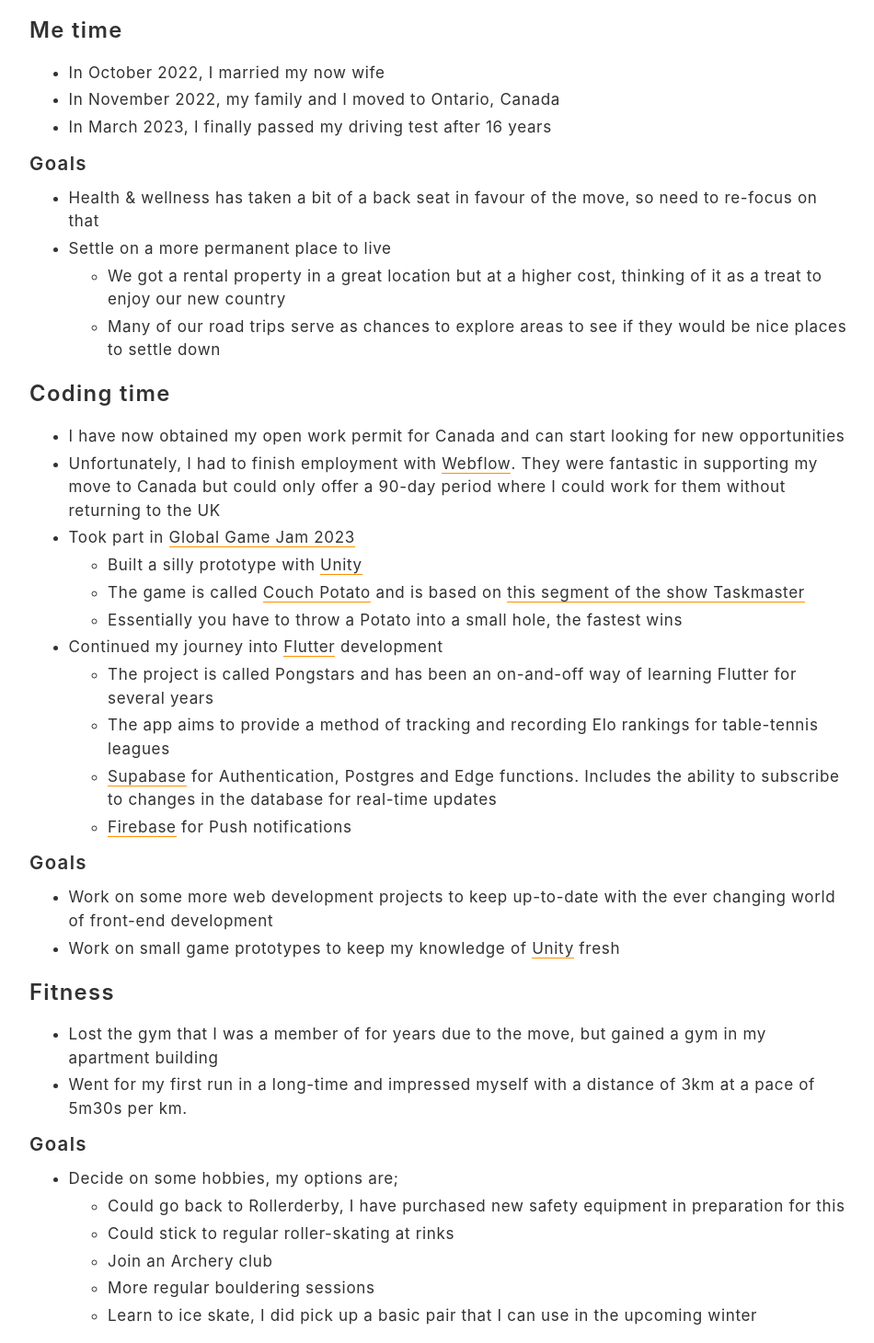
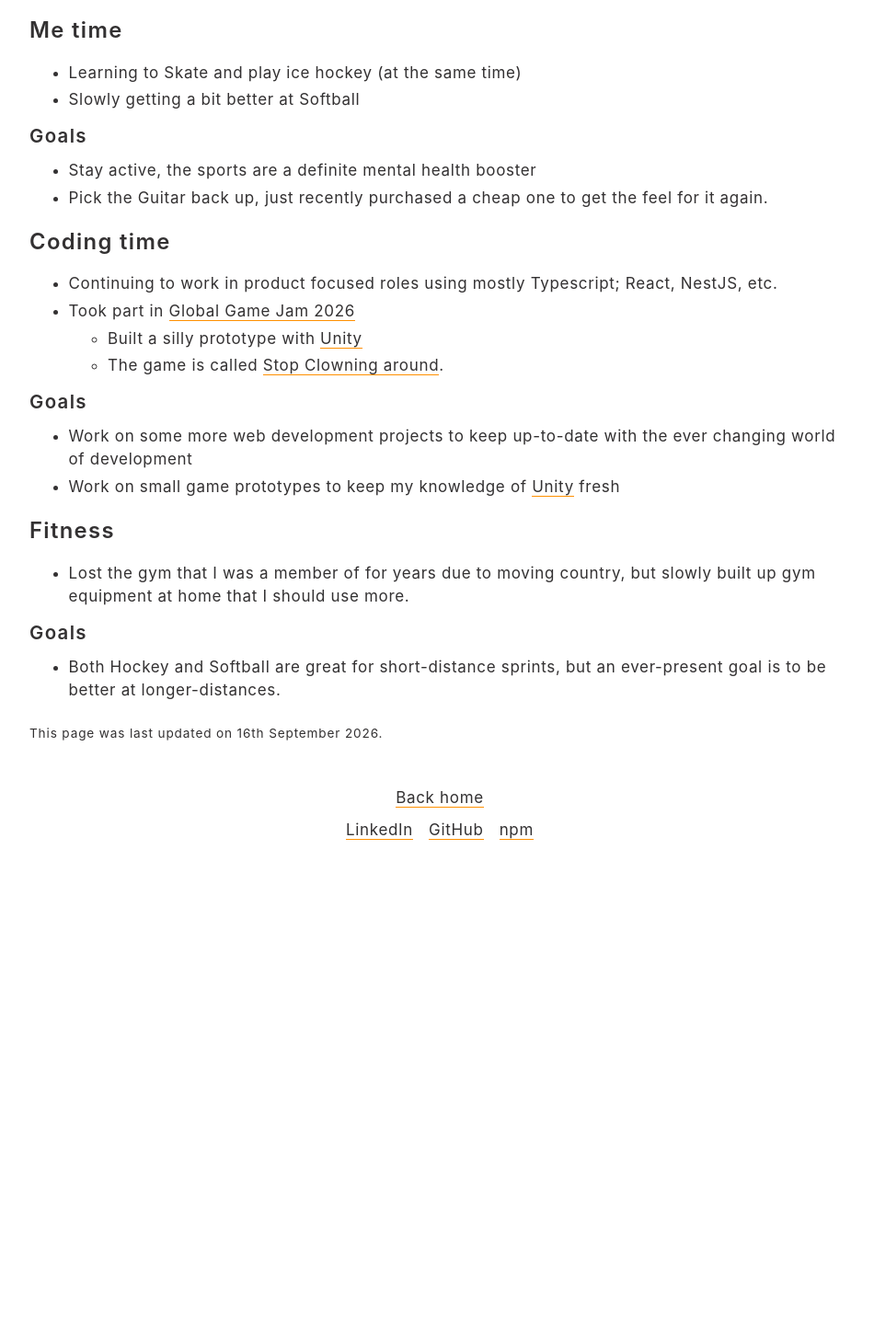
Before and after one commit to jondeaves/jondeaves, a Next.js app: page /now in a window 1280 px wide. Shown: the part 270-1730 px from the top of the page at 92% size, without its empty margins (162-1112 px from the left). After the commit the page ends 1220 px from the top, so only its background shows below. Built offline with nearby package versions, Linux system fonts and the light colour scheme.

Commit message:
Update now and setup pages with current activities and tools

```diff
--- a/app/(content)/now/page.tsx
+++ b/app/(content)/now/page.tsx
@@ -23,49 +23,30 @@
 
       <h3 className="spaced-below-sm">Me time</h3>
       <ul>
-        <li>In October 2022, I married my now wife</li>
-        <li>In November 2022, my family and I moved to Ontario, Canada</li>
-        <li>In March 2023, I finally passed my driving test after 16 years</li>
+        <li>Learning to Skate and play ice hockey (at the same time)</li>
+        <li>Slowly getting a bit better at Softball</li>
       </ul>
 
       <h4>Goals</h4>
       <ul>
+        <li>Stay active, the sports are a definite mental health booster</li>
         <li>
-          Health & wellness has taken a bit of a back seat in favour of the
-          move, so need to re-focus on that
-        </li>
-        <li>
-          Settle on a more permanent place to live
-          <ul>
-            <li>
-              We got a rental property in a great location but at a higher cost,
-              thinking of it as a treat to enjoy our new country
-            </li>
-            <li>
-              Many of our road trips serve as chances to explore areas to see if
-              they would be nice places to settle down
-            </li>
-          </ul>
+          Pick the Guitar back up, just recently purchased a cheap one to get
+          the feel for it again.
         </li>
       </ul>
 
       <h3 className="spaced spaced-below-sm">Coding time</h3>
       <ul>
         <li>
-          I have now obtained my open work permit for Canada and can start
-          looking for new opportunities
-        </li>
-        <li>
-          Unfortunately, I had to finish employment with{" "}
-          <ExternalLink href="https://webflow.com" label="Webflow" />. They were
-          fantastic in supporting my move to Canada but could only offer a
-          90-day period where I could work for them without returning to the UK
+          Continuing to work in product focused roles using mostly Typescript;
+          React, NestJS, etc.
         </li>
         <li>
           Took part in{" "}
           <ExternalLink
             href="https://globalgamejam.org/"
-            label="Global Game Jam 2023"
+            label="Global Game Jam 2026"
           />
           <ul>
             <li>
@@ -75,45 +56,10 @@
             <li>
               The game is called{" "}
               <ExternalLink
-                href="https://globalgamejam.org/2023/games/couch-potato-1"
-                label="Couch Potato"
-              />{" "}
-              and is based on{" "}
-              <ExternalLink
-                href="https://taskmaster.fandom.com/wiki/Get_this_potato_into_the_golf_hole"
-                label="this segment of the show Taskmaster"
+                href="https://globalgamejam.org/games/2026/stop-clowning-around-6"
+                label="Stop Clowning around"
               />
-            </li>
-            <li>
-              Essentially you have to throw a Potato into a small hole, the
-              fastest wins
-            </li>
-          </ul>
-        </li>
-        <li>
-          Continued my journey into{" "}
-          <ExternalLink href="https://flutter.dev/" label="Flutter" />{" "}
-          development
-          <ul>
-            <li>
-              The project is called Pongstars and has been an on-and-off way of
-              learning Flutter for several years
-            </li>
-            <li>
-              The app aims to provide a method of tracking and recording Elo
-              rankings for table-tennis leagues
-            </li>
-            <li>
-              <ExternalLink href="https://supabase.com" label="Supabase" /> for
-              Authentication, Postgres and Edge functions. Includes the ability
-              to subscribe to changes in the database for real-time updates
-            </li>
-            <li>
-              <ExternalLink
-                href="https://firebase.google.com/"
-                label="Firebase"
-              />{" "}
-              for Push notifications
+              .
             </li>
           </ul>
         </li>
@@ -123,7 +69,7 @@
       <ul>
         <li>
           Work on some more web development projects to keep up-to-date with the
-          ever changing world of front-end development
+          ever changing world of development
         </li>
         <li>
           Work on small game prototypes to keep my knowledge of{" "}
@@ -134,37 +80,21 @@
       <h3 className="spaced spaced-below-sm">Fitness</h3>
       <ul>
         <li>
-          Lost the gym that I was a member of for years due to the move, but
-          gained a gym in my apartment building
-        </li>
-        <li>
-          Went for my first run in a long-time and impressed myself with a
-          distance of 3km at a pace of 5m30s per km.
+          Lost the gym that I was a member of for years due to moving country,
+          but slowly built up gym equipment at home that I should use more.
         </li>
       </ul>
 
       <h4>Goals</h4>
       <ul>
         <li>
-          Decide on some hobbies, my options are;
-          <ul>
-            <li>
-              Could go back to Rollerderby, I have purchased new safety
-              equipment in preparation for this
-            </li>
-            <li>Could stick to regular roller-skating at rinks</li>
-            <li>Join an Archery club</li>
-            <li>More regular bouldering sessions</li>
-            <li>
-              Learn to ice skate, I did pick up a basic pair that I can use in
-              the upcoming winter
-            </li>
-          </ul>
+          Both Hockey and Softball are great for short-distance sprints, but an
+          ever-present goal is to be better at longer-distances.
         </li>
       </ul>
 
       <p className="small spaced">
-        This page was last updated on 3rd November 2023.
+        This page was last updated on 16th September 2026.
       </p>
     </>
   );
--- a/app/(content)/setup/page.tsx
+++ b/app/(content)/setup/page.tsx
@@ -26,8 +26,8 @@
       <TechnologySetup />
 
       <p className="small spaced">
-        This page was last updated on 7th February 2024 and was inspired by the
-        person who made{" "}
+        This page was last updated on 16th September 2026 and was inspired by
+        the person who made{" "}
         <ExternalLink href="https://nownownow.com/about" label="nownownow" />,
         see{" "}
         <ExternalLink href="https://sive.rs/uses" label="Derek Sivers page" />.
--- a/components/Header/Header.tsx
+++ b/components/Header/Header.tsx
@@ -51,7 +51,10 @@
           <h2 className={HeaderStyles.heading2}>Web Developer</h2>
           {isHomepage && (
             <h3 className={HeaderStyles.heading3}>
-              <ExternalLink href="https://logo.com/" label="@LOGO.com" />
+              <ExternalLink
+                href="https://www.cascadedebt.com/"
+                label="@Cascade Debt"
+              />
             </h3>
           )}
         </div>
```
Also changed, not shown: shared/content/setup/software.tsx (+4 -39 lines).
